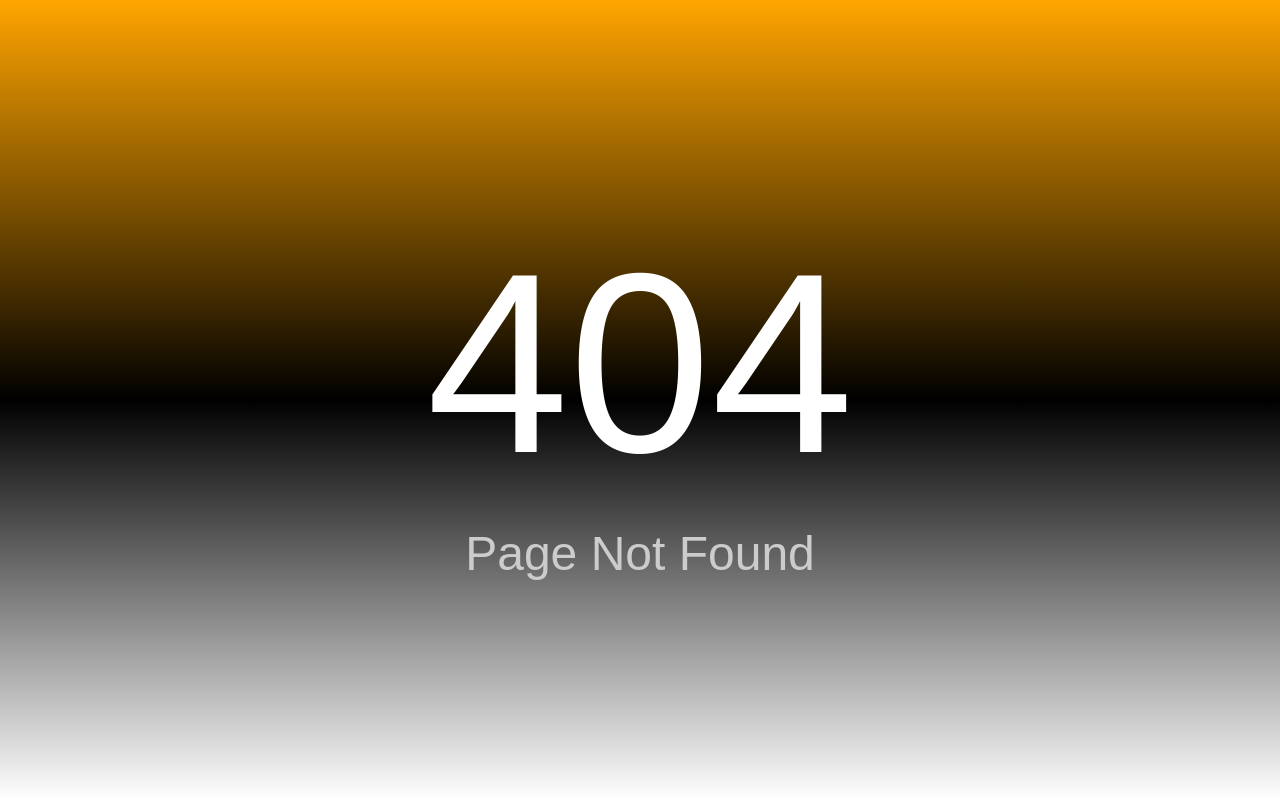
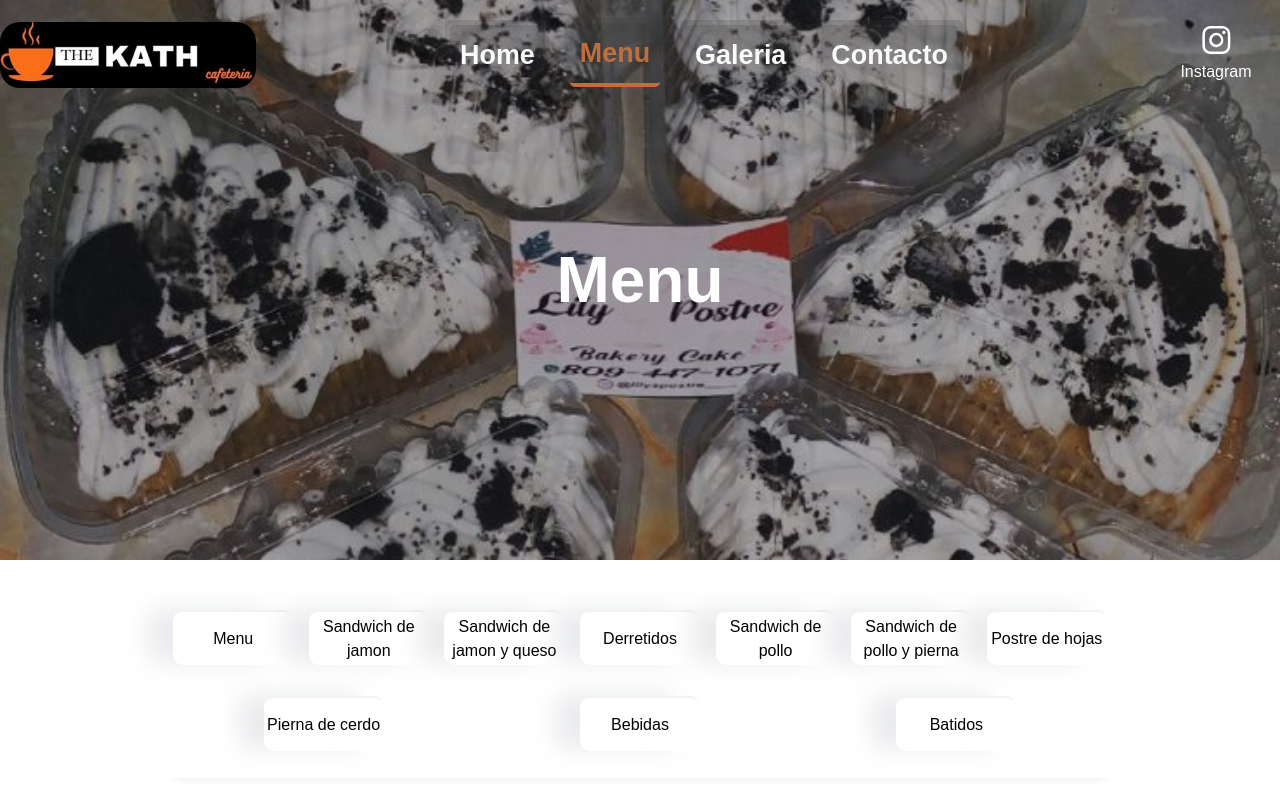
Before and after one commit to jhonjpg/theKathCafeteria, a React (Vite) app: page /theKathCafeteria/menu in a window 1280 px wide. Before the commit this address had no page. Shown: the top 800 px of the page. Built offline with nearby package versions, Linux system fonts and the light colour scheme.

Commit message:
Rutas Correctas

```diff
--- a/src/App.jsx
+++ b/src/App.jsx
@@ -1,13 +1,13 @@
-
+import React from 'react'
 import Auth from './Routes/auth'
 
-function App() {
 
+const App = () => {
   return (
-    <div className="App">
+    <div>
 
-      <Auth />
 
+      <Auth/>
     </div>
   )
 }
--- a/src/Components/Navbar.jsx
+++ b/src/Components/Navbar.jsx
@@ -59,7 +59,7 @@ export const Navbar = () => {
 
 
 
-        <Link to="/home" className="logo-with">  <div id="logo" className="">
+        <Link to="/theKathCafeteria/" className="logo-with">  <div id="logo" className="">
 
           <img
             src="../img/kathLogo.jpg"
@@ -75,10 +75,10 @@ export const Navbar = () => {
         <ul className="ulNv">
 
 
-          <li className="nav-item" onClick={handleScroll}> <NavLink exact="true" to="/" activeclassname="active" >  Home</NavLink></li>
-          <li className="nav-item" onClick={handleScroll}> <NavLink to="/menu" activeclassname="active" >  Menu</NavLink></li>
-          <li className="nav-item" onClick={handleScroll}> <NavLink to="/gallery" activeclassname="active" >  Galeria</NavLink></li>
-          <li className="nav-item" onClick={handleScroll}> <NavLink to="/contact" activeclassname="active">  Contacto</NavLink></li>
+          <li className="nav-item" onClick={handleScroll}> <NavLink exact="true" to="/theKathCafeteria/" activeclassname="active" >  Home</NavLink></li>
+          <li className="nav-item" onClick={handleScroll}> <NavLink to="/theKathCafeteria/menu" activeclassname="active" >  Menu</NavLink></li>
+          <li className="nav-item" onClick={handleScroll}> <NavLink to="/theKathCafeteria/gallery" activeclassname="active" >  Galeria</NavLink></li>
+          <li className="nav-item" onClick={handleScroll}> <NavLink to="/theKathCafeteria/contact" activeclassname="active">  Contacto</NavLink></li>
 
         </ul>
 
--- a/src/Routes/Auth.jsx
+++ b/src/Routes/Auth.jsx
@@ -19,10 +19,10 @@ const Auth = () => {
         <Routes>
 
           <Route index element={<Home />}></Route>
-          <Route path="/home" element={<Home />}></Route>
-          <Route path="/menu" element={<Menu />}></Route>
-          <Route path="/gallery" element={<Gallery />}></Route>
-          <Route path="/contact" element={<Contact />}></Route>
+          <Route path="/theKathCafeteria/" element={<Home />}></Route>
+          <Route path="/theKathCafeteria/menu" element={<Menu />}></Route>
+          <Route path="/theKathCafeteria/gallery" element={<Gallery />}></Route>
+          <Route path="/theKathCafeteria/contact" element={<Contact />}></Route>
 
           <Route path="*" element={<NotfoundPage />}></Route>
 
--- a/src/main.jsx
+++ b/src/main.jsx
@@ -1,9 +1,10 @@
 import React from 'react'
 import ReactDOM from 'react-dom/client'
-import App from './App'
+import Auth from './Routes/auth'
 
 ReactDOM.createRoot(document.getElementById('root')).render(
   <React.StrictMode>
-    <App />
+    <Auth />
+
   </React.StrictMode>,
 )
```
